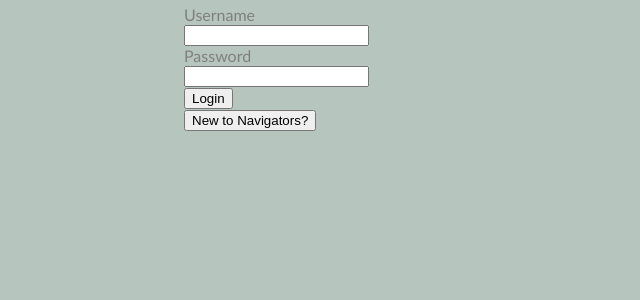
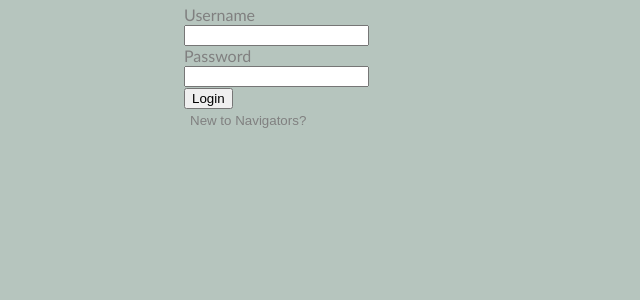
Before and after one commit to jakestanley/navigators-web, a PHP site: page / in a window 1280 px wide; the page is wider, and only the part inside the window is pictured. Shown: the part 149-449 px from the top of that part, without its empty margins (0-640 px from the left). Run offline with PHP 8.4, Linux system fonts and the light colour scheme; some libraries are stand-ins or nearby versions.

Commit message:
Tidying up, general housekeeping, etc

```diff
--- a/SpaceCommanders/classes/login.class.php
+++ b/SpaceCommanders/classes/login.class.php
@@ -16,7 +16,7 @@ class login {
 					<li><input type="password" name="pw" value=""></li>
 					<li><input type="submit" value="Login"></li>
 				</form>
-				<button id="show-register">New to Navigators?</li>
+				<button class="link" id="show-register">New to Navigators?</li>
 			</div>';
 
 		$html .= '
@@ -32,7 +32,7 @@ class login {
 					<li><input type="text" name="email" value=""></li>
 					<li><input type="submit" value="Register"></form></li>
 				</form>
-				<button id="show-login">Already have an account?</li>
+				<button class="link" id="show-login">Already have an account?</li>
 			</div>';
 
 		return $html;
--- a/SpaceCommanders/css/style.css
+++ b/SpaceCommanders/css/style.css
@@ -24,6 +24,13 @@ ul, li {
     list-style-type: none;
     color: grey;
 }
+
+button.link {
+	background: none;
+	border: none;
+	color: grey;
+}
+
 footer {
 	font-size: 12;
 	position:absolute;
```
Also changed, not shown: SpaceCommanders/services/footer.php (+4 -5 lines), SpaceCommanders/services/header.php (indentation only).
